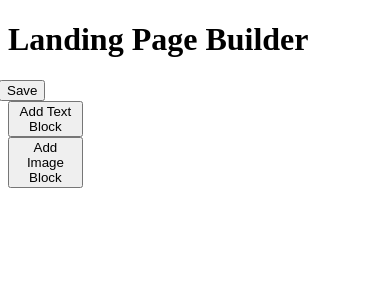
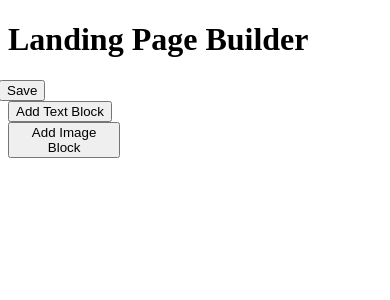
Before and after one commit to siljanoskam/lp-builder, a Vue app: page / in a window 390 px wide. Shown: the top 300 px of the page. Built offline with nearby package versions, Linux system fonts and the light colour scheme; the HTML template or start-up script is replaced by a standard one.

Commit message:
Update responsiveness of the LP builder on mobile

```diff
--- a/src/App.vue
+++ b/src/App.vue
@@ -215,4 +215,15 @@ export default {
     display: flex;
     justify-content: flex-end;
   }
+
+  @media(max-width: 500px) {
+    .lp-blocks {
+      width: 30%;
+      font-size: 14px;
+    }
+
+    .lp-preview {
+      width: 60%;
+    }
+  }
 </style>
```
